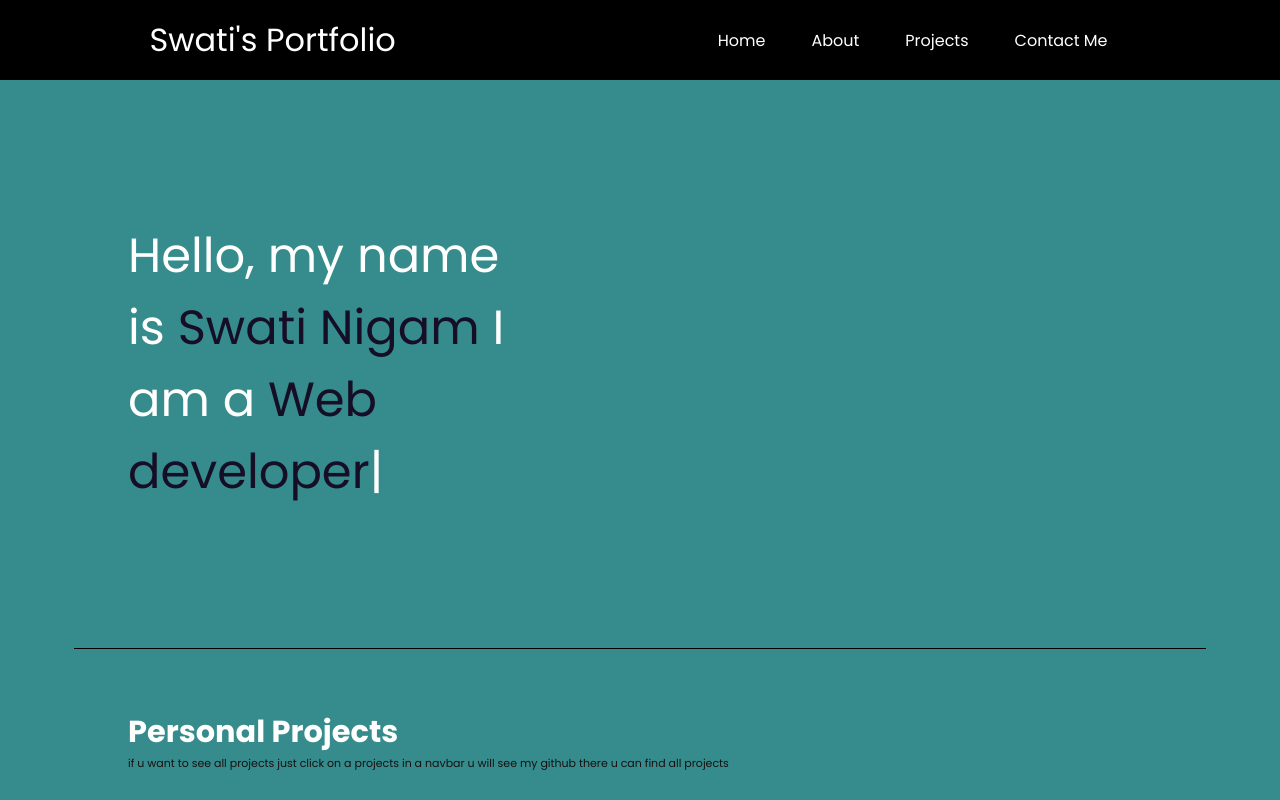
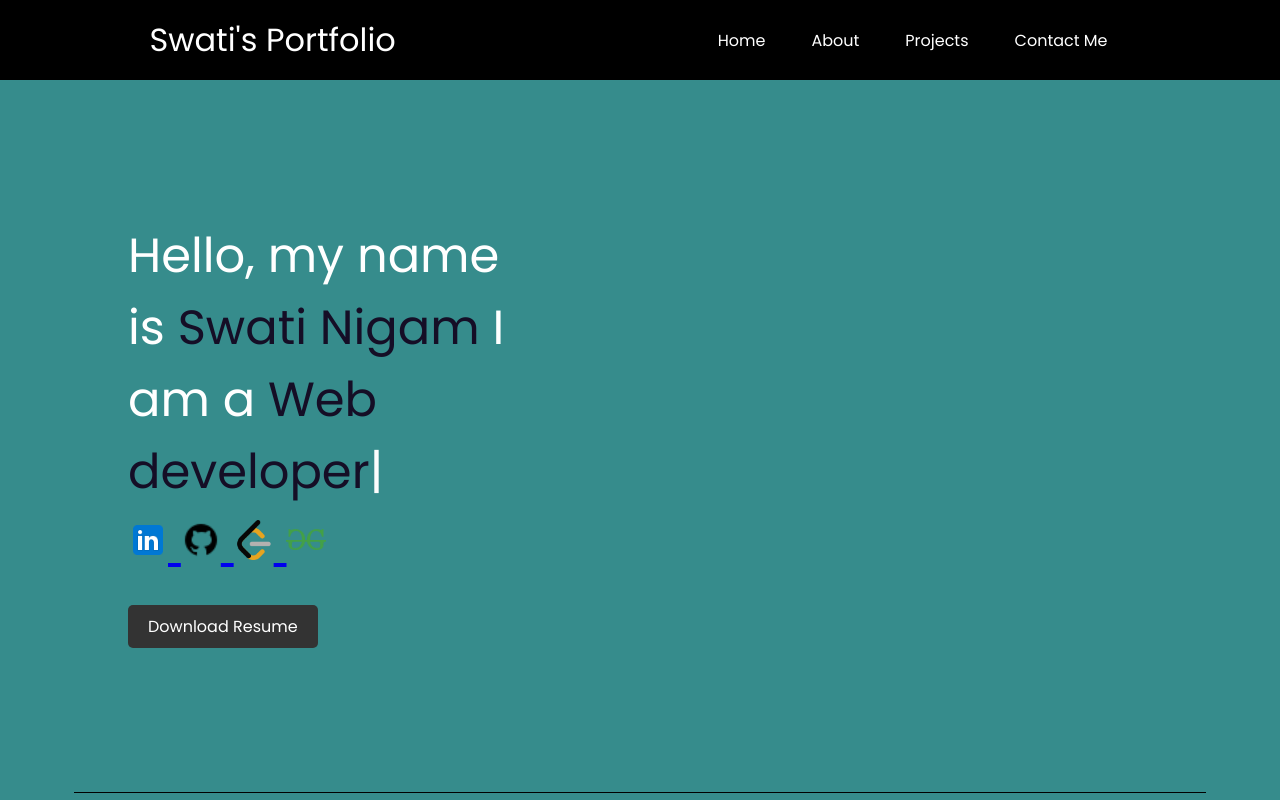
Before and after one commit to swatiinigam/my-Portfolio1, a plain HTML site: page index.html in a window 1280 px wide. Shown: the top 800 px of the page. Drawn offline with nearby package versions, Linux system fonts and the light colour scheme.

Commit message:
swati_portfolio

```diff
--- a/index.html
+++ b/index.html
@@ -159,7 +159,21 @@
             color: rgb(23, 16, 16);
             font-size: 20px;
         }
+        .download-resume-btn {
+            background-color: #333;
+            color: white;
+            border: none;
+            padding: 10px 20px;
+            border-radius: 5px;
+            font-size: 16px;
+            cursor: pointer;
+            text-decoration: none;
+            transition: background-color 0.3s;
+        }
 
+        .download-resume-btn:hover {
+            background-color: #555;
+        }
 
         /* Style for the Footer */
 footer {
@@ -204,6 +218,8 @@ footer {
 .footer-social a:hover {
     text-decoration: none;
 }
+
+
     </style>
 </head>
 
@@ -229,16 +245,38 @@ footer {
             <div class="leftsection">
                 Hello, my name is <span class="name"> Swati Nigam </span> I am a
                 <span id="element"></span>
+                <br>
+                <a href="https://www.linkedin.com/in/swati-nigam-0696a6232/" >
+                    <img src="icons8-linkedin-48.png" alt="LinkedIn" width="40" height="40">
+                </a>
+
+                <a href="https://github.com/swatiinigam" >
+                    <img src="icons8-github-30.png" alt="GitHub" width="40" height="40">
+                </a>
+
+                <a href="https://leetcode.com/u/swati_nigam/" >
+                    <img src="leetcode.ico" alt="LeetCode" width="40" height="40">
+                </a>
+
+                <a href="https://www.geeksforgeeks.org/user/swatinikmih/">
+                    <img src="icons8-geeksforgeeks-48.png" alt="GeeksforGeeks" width="40" height="40">
+                </a>
+                <br>
+                <a href="https://drive.google.com/file/d/1f9L_8MGQf1rx7c-HtRjGWwHzlIYQQ0pz/view?usp=sharing" download class="download-resume-btn">Download Resume</a>
             </div>
+
+
             <div class="rightsection">
                 <img src="bg.png.webp" alt="">
             </div>
+
         </section>
+
         <hr>
         <section class="secondsection">
             <h1>Personal Projects</h1>
-            <div class="pdetail">if u want to see all projects just click on a projects in a navbar u will see my github
-                there u can find all projects</div>
+            <div class="pdetail">if you want to see all projects just click on a projects in a navbar you will see my github
+                there you can find all projects</div>
             <div class="box">
 
                 <div class="vertical">
@@ -302,7 +340,7 @@ footer {
             </div>
             <div class="footer-info">
                 <p>&copy; 2023 Swati's portfolio.com | All rights reserved.</p>
-                <p>Email: <a href="mailto:@xyz.com">@xyz.com</a></p>
+                <p>Email: <a href="mailto:@xyz.com">swati.nigam567@gmail.com</a></p>
             </div>
             <div class="footer-social">
                 <!-- Include links to your social media profiles here -->
```
Also changed, not shown: contact.html (+2 -2 lines), icons8-geeksforgeeks-48.png (added), icons8-github-30.png (added), icons8-linkedin-48.png (added), leetcode.ico (added), 1 other file.
